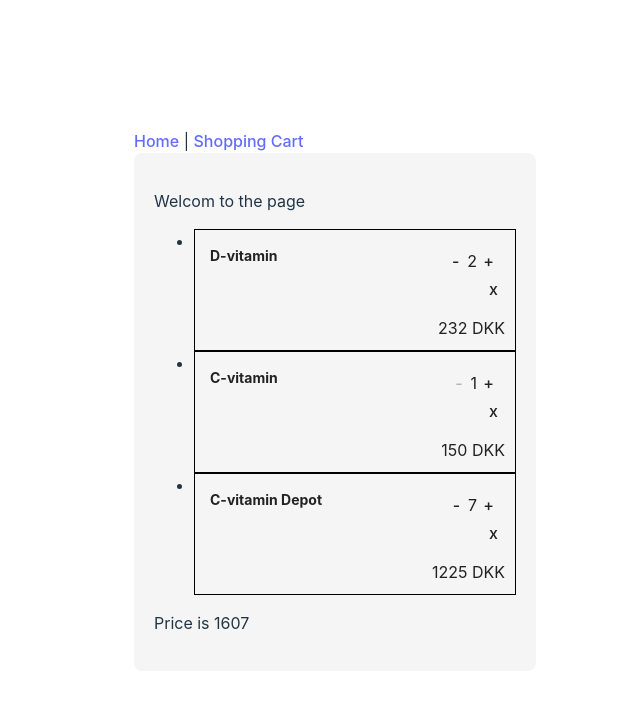
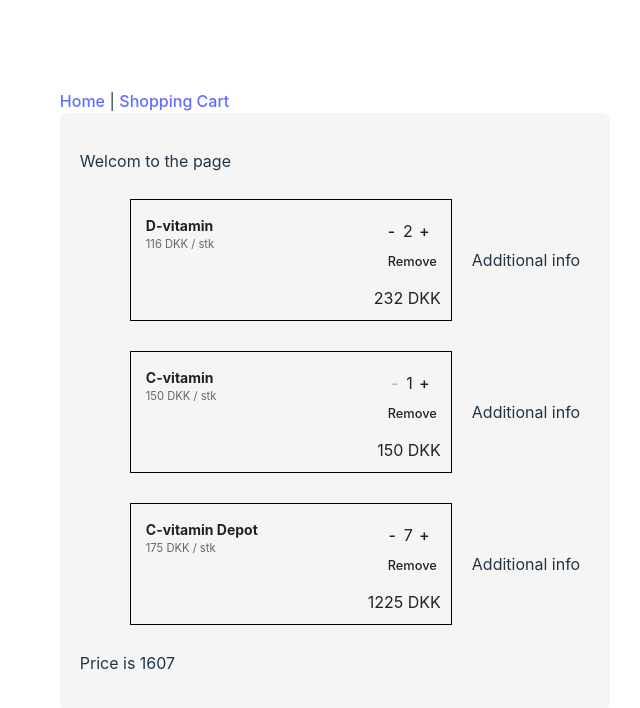
Before and after one commit to SiGoldbach/FrontendWebShop9, a React (Vite) app: page /cart in a window 1280 px wide. Shown: the top 708 px of the page, without its empty margins (305-945 px from the left). Built offline with nearby package versions, Linux system fonts and the light colour scheme.

Commit message:
Added another column with no content currently. Added single item price below the item description. Changed 'x' to 'remove'

```diff
--- a/src/Components/ShoppingCart.tsx
+++ b/src/Components/ShoppingCart.tsx
@@ -6,8 +6,8 @@ function ShoppingCart(props: MyShoppinCartProps) {
     //Theese two consts define the state of this component
     //This method is used to call display item once for each item in the shopping cart ##STYLE HERE## it has to be <li> component
     const itemsToDisplay = props.completeItems.map(CompleteItemInList =>
-        <li key={CompleteItemInList.item.id}>
-
+        <li key={CompleteItemInList.item.id} className="item-container">
+            <div className="item-display">
                 <DisplayItem
                     id={CompleteItemInList.item.id}
                     name={CompleteItemInList.itemInfo.name}
@@ -18,7 +18,13 @@ function ShoppingCart(props: MyShoppinCartProps) {
                     giftWrap={CompleteItemInList.item.giftWrap}
                     increaseQuantity={increaseQuantity}
                     decreaseQuantity={decreaseQuantity}
-                removeItem={removeItem} />
+                    removeItem={removeItem}
+                />
+            </div>
+            <div className="item-info">
+                {/* The new column */}
+                <p>Additional info</p>
+            </div>
 
         </li>
     )
--- a/src/Components/displayItem.tsx
+++ b/src/Components/displayItem.tsx
@@ -26,6 +26,9 @@ function DisplayItem(item: MyDisplayItemProps) {
                     <div>
                         {item.description}
                     </div>
+                    <div className="displaySingleItemPrice">
+                        {item.price} {item.currency} {"/ stk"}
+                    </div>
                 </div>
                 <div className="rightColumn">
                     <div className="displayItemQuant">
@@ -35,7 +38,7 @@ function DisplayItem(item: MyDisplayItemProps) {
                         {item.quantity}
                         <button className="quantityButton" onClick={()=>item.increaseQuantity(item.id)}>+</button>
                     </div>
-                    <button className="removeItemButton" onClick={()=>item.removeItem(item.id)}>x</button>
+                    <button className="removeItemButton" onClick={()=>item.removeItem(item.id)}>Remove</button>
                     <div className="displayItemPrice">
                         {item.price * item.quantity} {item.currency}
                     </div>
--- a/src/Pages/index.css
+++ b/src/Pages/index.css
@@ -148,13 +148,36 @@ button:focus-visible {
 .removeItemButton {
   position: absolute;
   right: 0;
-  width: 23px;
-  height: 27px;
   background-color: #f5f5f5;
   color: #222222;
-  padding: 5px;
-  text-align: center;
-  font-size: 13;
-  border-radius: 6px;
+  padding-top: 10px;
+  padding-right: 3px;
+  text-align: right;
+  font-size: 0.8em;
+  border-radius: 10px;
 
 }
+
+.item-container {
+  display: flex;
+  justify-content: space-between;
+  align-items: center;
+  margin-bottom: 10px;
+}
+
+.item-display, .item-info {
+  flex: 1;
+  padding: 10px;
+}
+
+/*AI generated*/
+@media (max-width: 600px) {
+  .item-container {
+    flex-direction: column;
+  }
+}
+
+.displaySingleItemPrice {
+  font-size: 0.7em;
+  color: #666;
+}
```
Lines whose indentation alone changed are shown as unchanged.
